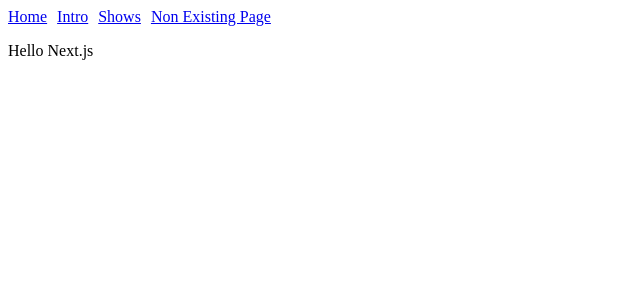
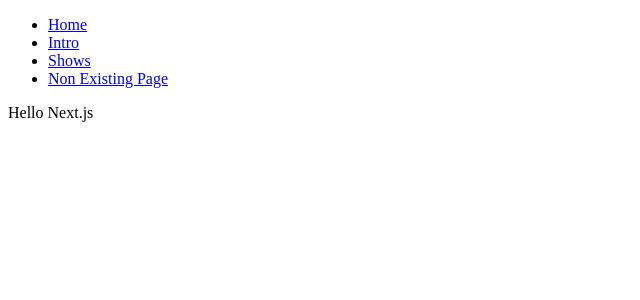
Before and after one commit to mariobrusarosco/boilerplate-front, a Next.js app: page / in a window 1280 px wide. Shown: the top 300 px of the page, without its empty margins (0-640 px from the left). Built offline with nearby package versions, Linux system fonts and the light colour scheme.

Commit message:
feat: Canceling prefetching

```diff
--- a/src/components/Header/index.js
+++ b/src/components/Header/index.js
@@ -2,6 +2,12 @@ import Link from "next/link";
 
 const Header = () => (
   <header>
+    <nav>
+      <style jsx>{`
+        a {
+          margin: 0 10px 0 0;
+        }
+      `}</style>
       <ul>
         <li>
           <Link href="/">
@@ -9,21 +15,20 @@ const Header = () => (
           </Link>
         </li>
         <li>
-        <Link href="/about">
-          <a>About</a>
+          <Link href="/intro" prefetch={false}>
+            <a>Intro</a>
           </Link>
         </li>
         <li>
-        <Link href="/post/[id]" as="/post/first">
-          <a>First Post</a>
+          <Link href="/shows" prefetch={false}>
+            <a>Shows</a>
           </Link>
         </li>
         <li>
-        <Link href="/post/[id]" as="/post/second">
-          <a>Second Post</a>
-        </Link>
+          <a href="/non-existing">Non Existing Page</a>
         </li>
       </ul>
+    </nav>
   </header>
 );
 
--- a/src/pages/_app.js
+++ b/src/pages/_app.js
@@ -6,6 +6,7 @@ import Router from "next/router";
 import Head from "next/head";
 
 // Components
+import Header from '../components/Header'
 
 Router.events.on("routeChangeStart", url => {
   console.log(`Loading: ${url}`);
@@ -23,23 +24,7 @@ export default class MyApp extends App {
           {/* Import CSS for nprogress */}
           <link rel="stylesheet" type="text/css" href="/nprogress.css" />
         </Head>
-        <nav>
-          <style jsx>{`
-            a {
-              margin: 0 10px 0 0;
-            }
-          `}</style>
-          <Link href="/">
-            <a>Home</a>
-          </Link>
-          <Link href="/intro">
-            <a>Intro</a>
-          </Link>
-          <Link href="/shows">
-            <a>Shows</a>
-          </Link>
-          <a href="/non-existing">Non Existing Page</a>
-        </nav>
+        <Header />
         <Component {...pageProps} />
       </>
     );
```
Lines whose indentation alone changed are shown as unchanged.
